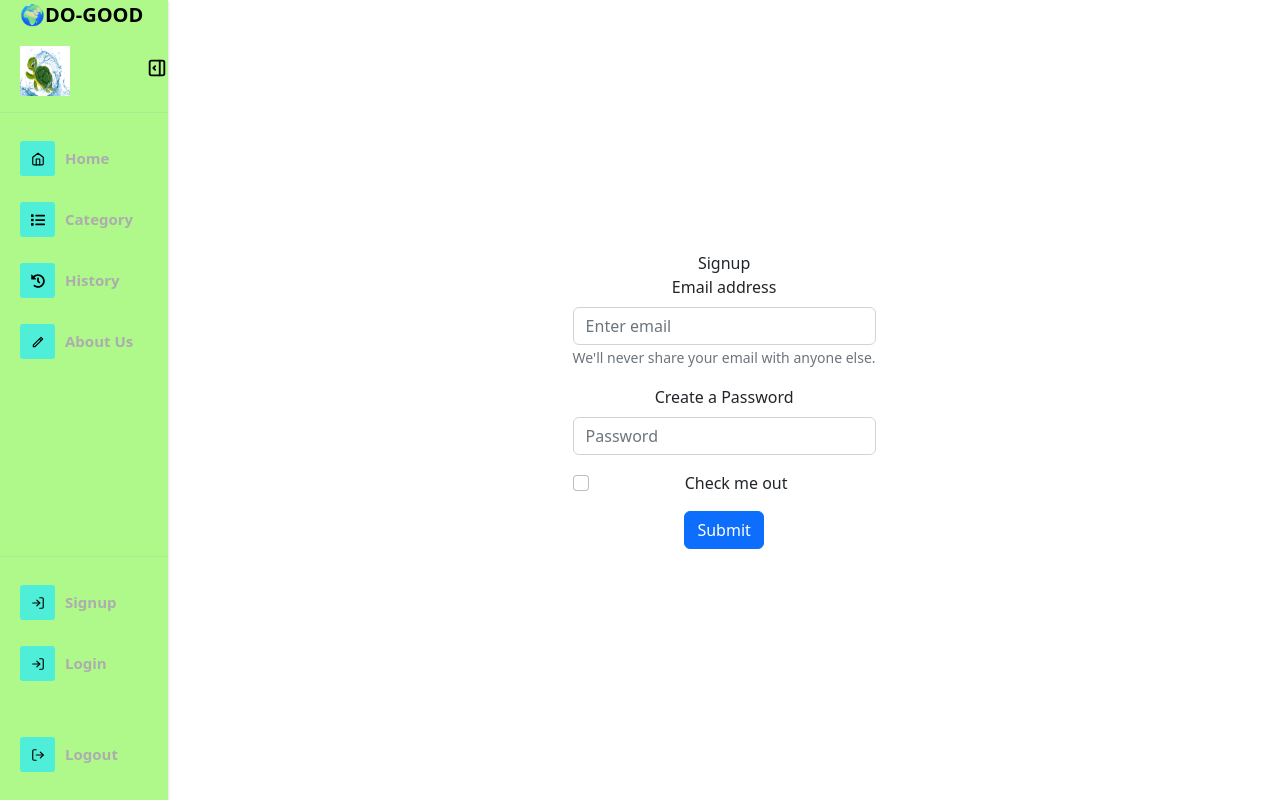
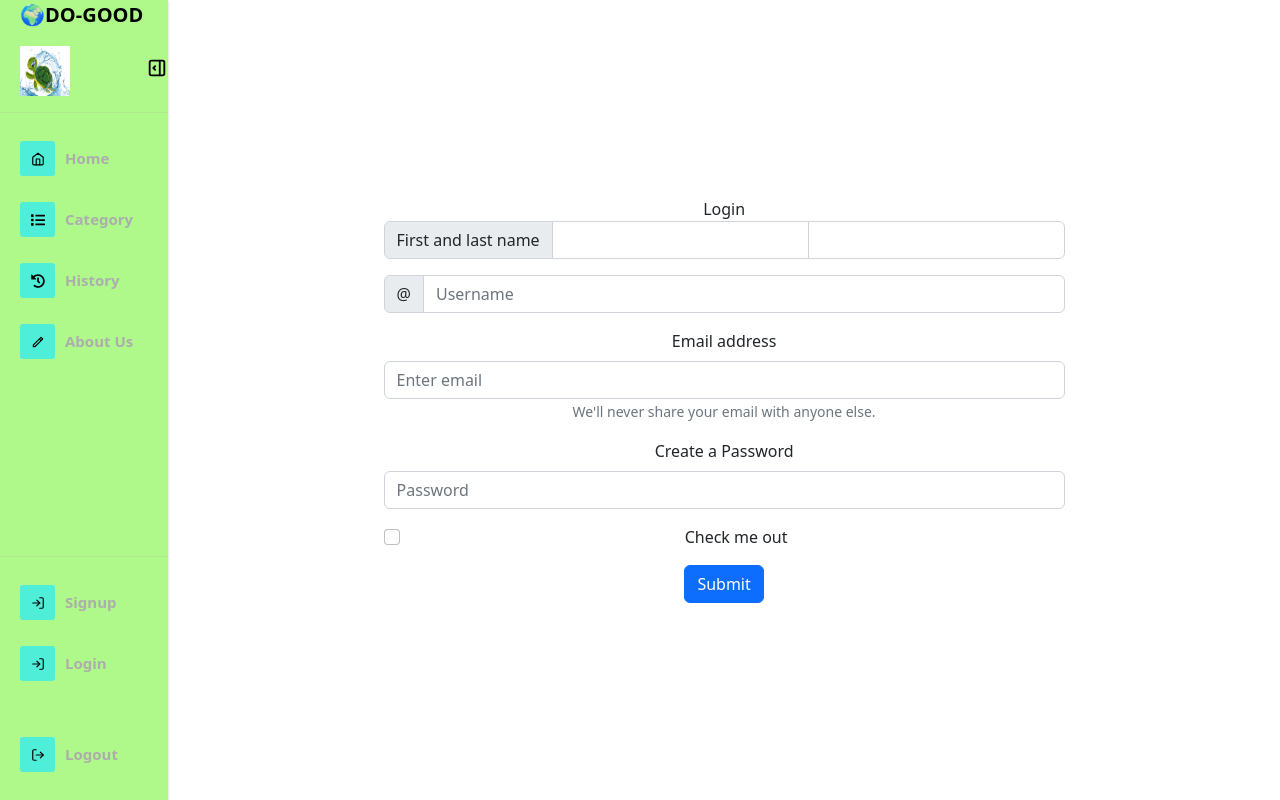
Before and after one commit to genrosales11/do-good, a React (Create React App) app in the folder client/: page /signup in a window 1280 px wide. Built offline with nearby package versions, Linux system fonts and the light colour scheme.

Commit message:
forming signup layout

```diff
--- a/client/src/Components/pages/Signup.js
+++ b/client/src/Components/pages/Signup.js
@@ -3,19 +3,33 @@
 //  import { useMutation } from '@apollo/client';
 //  import { ADD_PROFILE } from '../utils/mutations';
 import Button from 'react-bootstrap/Button';
-import Form from 'react-bootstrap/Form';
+ import Form from 'react-bootstrap/Form';
 // import Auth from '../utils/auth';
 
+import InputGroup from 'react-bootstrap/InputGroup';
 
 
-
-const Signup = () => {
+const Login = () => {
 
 
   return (
 
-    <Form className='signUp'>
-      Signup
+    <Form className='loginStyle'>
+      Login
+      <InputGroup className="mb-3">
+      <InputGroup.Text>First and last name</InputGroup.Text>
+      <Form.Control aria-label="First name" />
+      <Form.Control aria-label="Last name" />
+    </InputGroup>
+  <InputGroup className="mb-3">
+        <InputGroup.Text id="basic-addon1">@</InputGroup.Text>
+        <Form.Control
+          placeholder="Username"
+          aria-label="Username"
+          aria-describedby="basic-addon1"
+        />
+      </InputGroup>
+
       <Form.Group className="mb-3" controlId="formBasicEmail">
         <Form.Label>Email address</Form.Label>
         <Form.Control type="email" placeholder="Enter email" />
@@ -39,4 +53,43 @@
   );
 };
 
-export default Signup;
+export default Login;
+
+
+
+
+
+
+  // const [formState, setFormState] = useState({
+  //   firstName: '',
+  //   lastName: '',
+  //   userName: '',
+  //   email: '',
+  //   password: '',
+  // });
+  // const [addUser, { error, data }] = useMutation(ADD_USER);
+
+  // const handleChange = (event) => {
+  //   const { name, value } = event.target;
+
+  //   setFormState({
+  //     ...formState,
+  //     [name]: value,
+  //   });
+  // };
+
+  // // submit form
+  // const handleFormSubmit = async (event) => {
+  //   event.preventDefault();
+  //   console.log(formState);
+
+  //   try {
+  //     const { data } = await addUser({
+  //       variables: { ...formState },
+  //     });
+
+  //     Auth.login(data.addUser.token);
+  //   } catch (e) {
+  //     console.error(e);
+  //   }
+  // };
--- a/client/src/Components/utils/mutations.js
+++ b/client/src/Components/utils/mutations.js
@@ -9,6 +9,7 @@
       taskText: $taskText
       taskValue: $taskValue
     )
+    }
 `;
 
 export const ADD_GOAL = gql`
```
